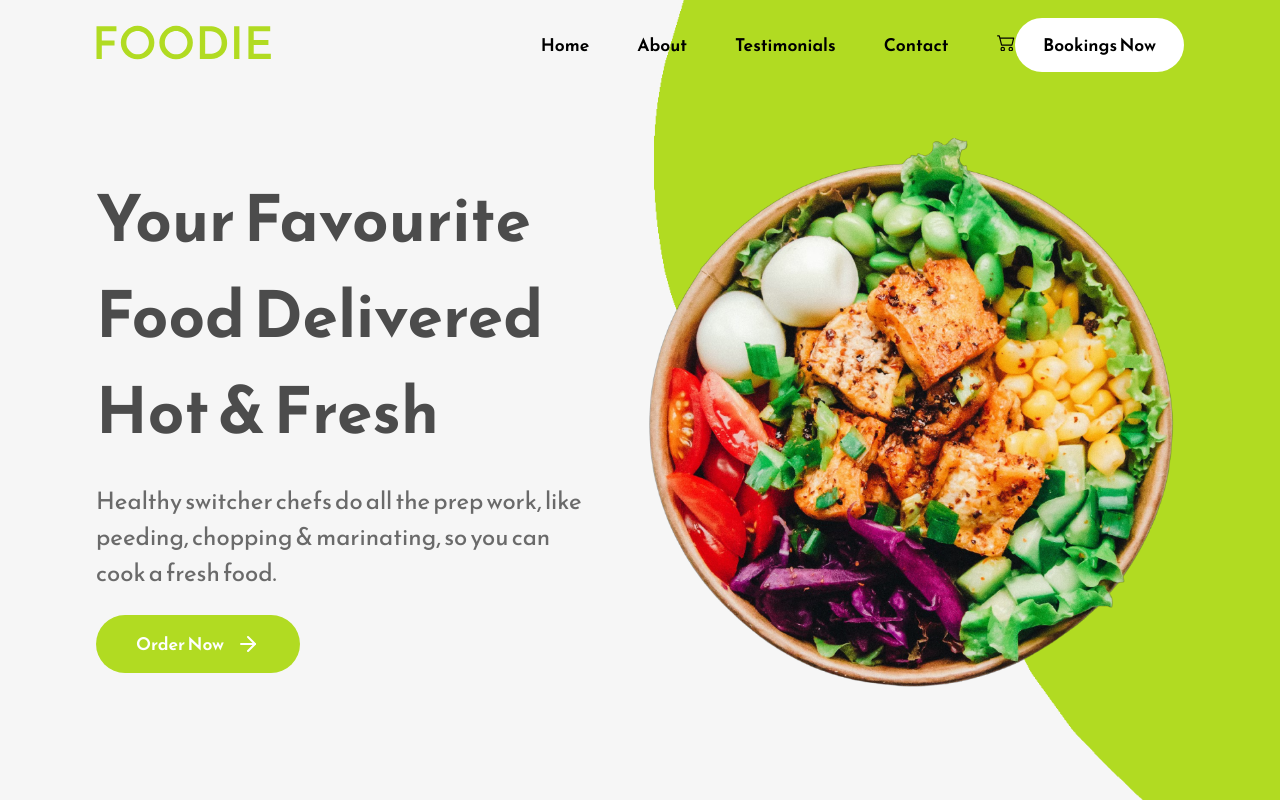
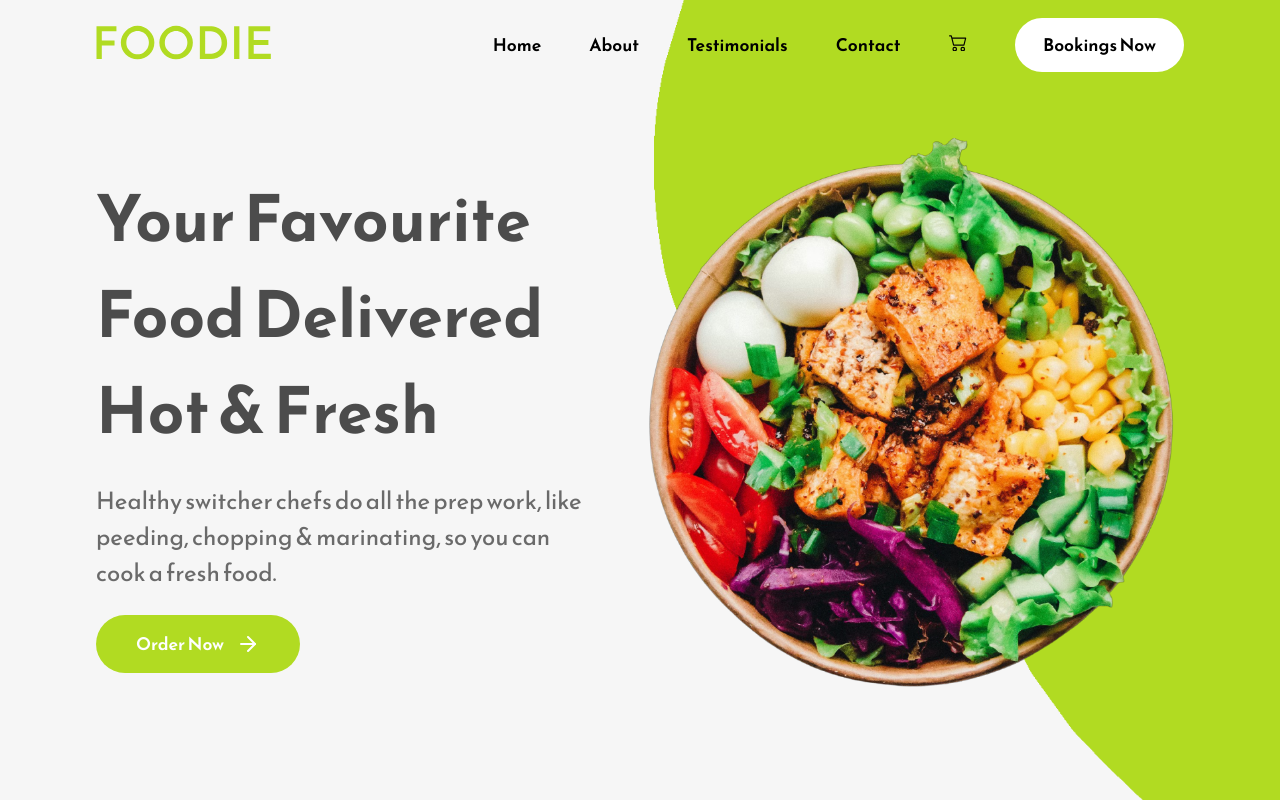
Before and after one commit to Alpha-A19/restaurant-page, a React (Create React App) app: page / in a window 1280 px wide. Shown: the top 800 px of the page. Built offline with nearby package versions, Linux system fonts and the light colour scheme.

Commit message:
Update App.css

```diff
--- a/src/App.css
+++ b/src/App.css
@@ -32,7 +32,7 @@ nav {
 .navbar-menu-container {
   display: none;
 }
-.navbar-links-container a {
+.navbar-links-container span {
   margin-right: 3rem;
   text-decoration: none;
   color: black;
```
